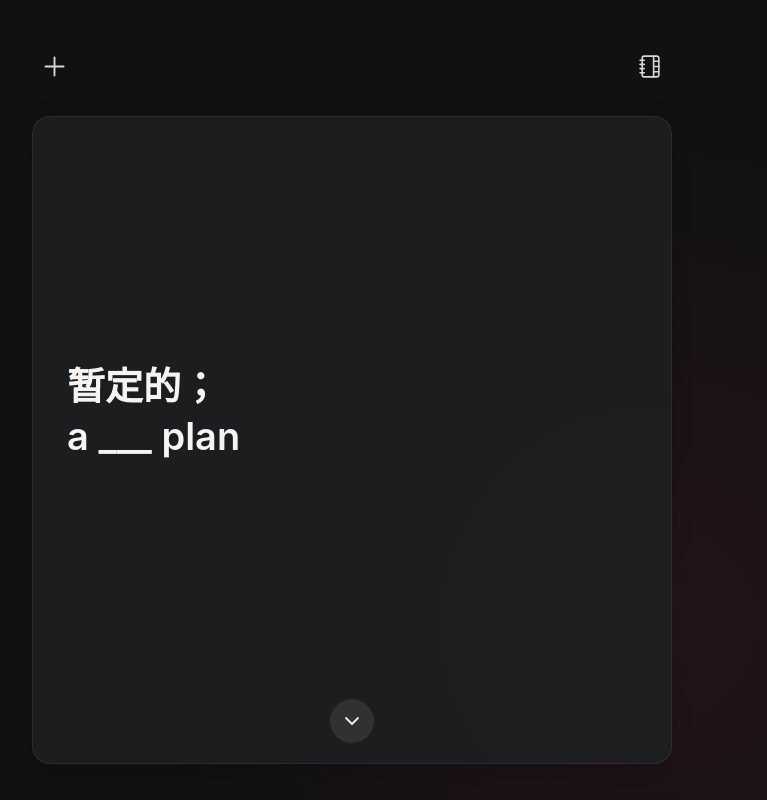
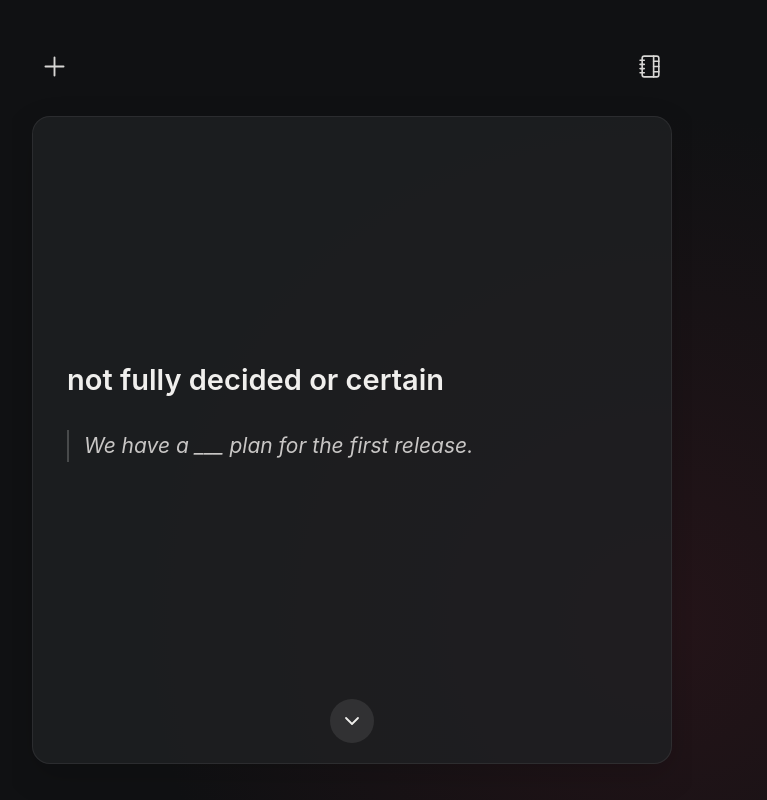
Before and after one commit to Norton-Xu/personal-vocabulary-companion, a plain HTML site: page index.html in a window 1280 px wide. Shown: the whole page, without its empty margins (288-1055 px from the left). Drawn offline with nearby package versions, Linux system fonts and the light colour scheme.

Commit message:
Improve review prompts and card typography

```diff
--- a/app.js
+++ b/app.js
@@ -22,7 +22,9 @@
         return {
           words: saved.words.map((word) => ({
             ...word,
-            cue: word.cue || createCloze(word.word, word.example),
+            cue: word.id === "seed-tentative"
+              ? createCloze(word.word, word.example)
+              : word.cue || createCloze(word.word, word.example),
           })),
           draft: null,
         };
@@ -73,7 +75,10 @@
       <article class="review-card">
         <div class="card-face">
           <div class="card-front">
-            <p class="card-prompt">${escapeHtml(reviewPrompt(word))}</p>
+            <div class="prompt-stack">
+              <p class="prompt-definition">${escapeHtml(word.definition)}</p>
+              ${word.cue ? `<p class="cloze-prompt">${escapeHtml(word.cue)}</p>` : ""}
+            </div>
           </div>
           <div class="card-back" hidden>
             <h2 class="word">${escapeHtml(word.word)}</h2>
@@ -191,11 +196,6 @@
     renderReview();
   }
 
-  function reviewPrompt(word) {
-    if (!word.cue) return word.definition;
-    return word.reviewLevel % 2 === 0 ? word.cue : word.definition;
-  }
-
   function createCloze(word, example) {
     if (!word || !example) return "";
     const escapedWord = word.replace(/[.*+?^${}()|[\]\\]/g, "\\$&");
@@ -252,7 +252,7 @@
       phonetic: "/ˈten.tə.t̬ɪv/",
       definition: "not fully decided or certain",
       example: "We have a tentative plan for the first release.",
-      cue: "暂定的；\na ___ plan",
+      cue: "We have a ___ plan for the first release.",
       createdAt: Date.now(),
       nextReviewAt: Date.now(),
       reviewLevel: 0,
--- a/styles.css
+++ b/styles.css
@@ -120,12 +120,22 @@ body.is-reviewing .card-back {
   justify-content: center;
 }
 .card-front[hidden], .card-back[hidden], .ratings[hidden] { display: none; }
-.card-prompt {
+.prompt-stack { width: 100%; }
+.prompt-definition {
   margin: 0;
-  font-size: clamp(29px, 7vw, 38px);
-  font-weight: 620;
-  line-height: 1.32;
-  white-space: pre-line;
+  color: #f0efed;
+  font-size: clamp(23px, 5.6vw, 29px);
+  font-weight: 570;
+  line-height: 1.38;
+}
+.cloze-prompt {
+  margin: 30px 0 0;
+  padding-left: 15px;
+  border-left: 2px solid rgba(255,255,255,.2);
+  color: #c8c6c5;
+  font-size: clamp(17px, 4.3vw, 21px);
+  font-style: italic;
+  line-height: 1.55;
 }
 .word { margin-bottom: 7px; font-size: clamp(29px, 7vw, 38px); font-weight: 620; line-height: 1.2; overflow-wrap: anywhere; }
 .word-meta { margin-bottom: 24px; color: #a5a6aa; font-size: 15px; }
```
